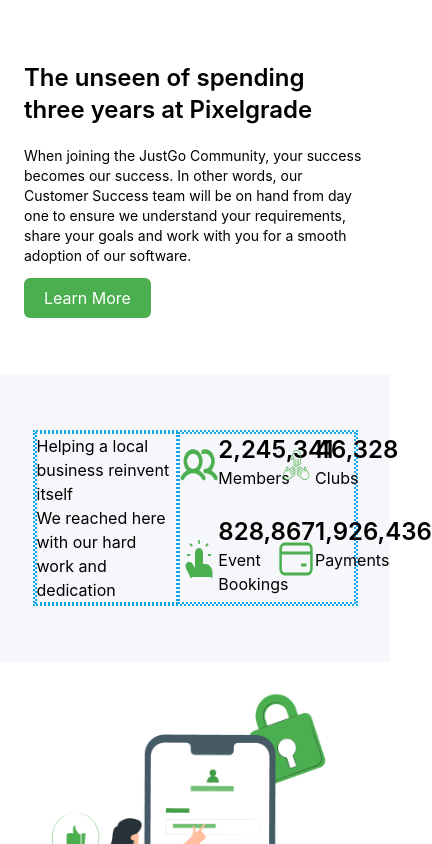
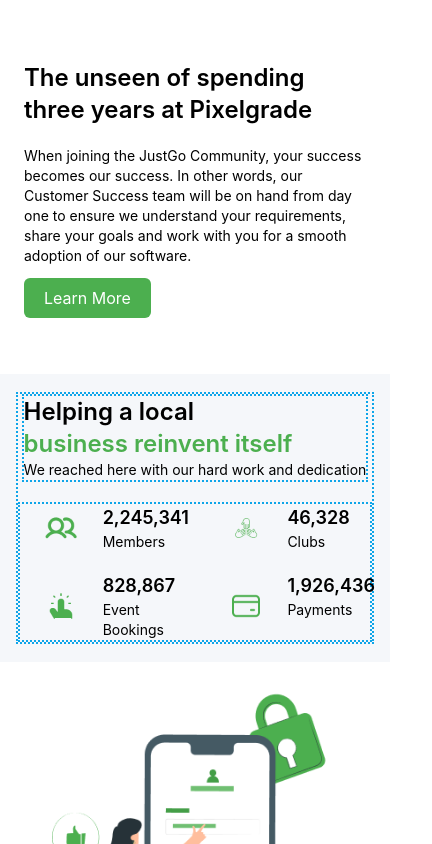
Before and after one commit to imlnr/figma-design, a React (Create React App) app: page / in a window 390 px wide. Shown: the part 2851-3695 px from the top of the page, 432 px wide, since content can reach past the window. Built offline with nearby package versions, Linux system fonts and the light colour scheme.

Commit message:
final commit|

```diff
--- a/src/components/Mcep.jsx
+++ b/src/components/Mcep.jsx
@@ -3,12 +3,13 @@
 const Mcep = ({ img, num, type }) => {
     return (
         <div className='grid grid-cols-2'>
-            <img className='m-auto h-12 w-12' src={img} alt={img} />
-            <div>
-                <h2 className='text-2xl md:text-3xl font-semibold'>{num}</h2>
-                <p className='text-md'>{type}</p>
+            <img className='m-auto h-8 md:h-12 w-8 md:w-12' src={img} alt={img} />
+            <div className='m-0 p-0'>
+                <h2 className='text-lg md:text-3xl font-semibold'>{num}</h2>
+                <p className='text-sm md:text-md'>{type}</p>
             </div>
         </div>
+
     )
 }
 
--- a/src/pages/Home.jsx
+++ b/src/pages/Home.jsx
@@ -25,7 +25,7 @@
 
 const Home = () => {
     return (
-        <div className="min-h-screen">
+        <div className="min-h-screen w-full">
             <div className="flex flex-col items-center justify-around py-10 md:py-20 bg-[#F5F7FA]">
                 <div className='w-10/12 flex flex-col-reverse md:flex-row items-center justify-between px-4 md:px-0'>
                     <div className='flex flex-col gap-3 items-center md:items-start text-center md:text-left'>
@@ -69,17 +69,8 @@
                     </div>
                 </div>
             </div>
-            {/* <div className='mt-7'>
-                <div className='w-9/12 m-auto flex items-center justify-between gap-10'>
-                    <img src={pass} alt="" />
-                    <div className='w-1/2'>
-                        <h1 className='text-4xl md:text-4xl font-semibold mb-5'>The unseen of spending three years at Pixelgrade</h1>
-                        <p>When joining the JustGo Community, your success becomes our success. In other words, our Customer Success team will be on hand from day one to ensure we understand your requirements, share your goals and work with you for a smooth adoption of our software.</p>
-                        <button className='bg-[#4CAF4F] text-white px-5 py-2 mt-3 rounded-md'>Learn More</button>
-                    </div>
-                </div>
-            </div> */}
-            <div className='mt-7 py-8'>
+
+            <div className='mt-7 py-8 '>
                 <div className='w-full md:w-9/12 lg:w-10/12 xl:w-9/12 mx-auto flex flex-col lg:flex-row items-center justify-between gap-10'>
                     <img src={pass} alt="" />
                     <div className='w-full xl:w-1/2 sm:11/12 p-6 md:w-11/12'>
@@ -91,20 +82,21 @@
             </div>
 
             <div className='w-full bg-[#F5F7FA] h-72 flex items-center justify-center'>
-                <div className='w-10/12 border-dotted border-2 border-sky-500 flex justify-around'>
-                    <div className='border-dotted border-2 border-sky-500 self-center'>
-                        <h3>Helping a local</h3>
-                        <h3>business reinvent itself</h3>
-                        <p>We reached here with our hard work and dedication</p>
+                <div className='w-11/12 md:w-3/4 lg:w-2/3 border-dotted border-2 border-sky-500 flex flex-col md:flex-row justify-around'>
+                    <div className='border-dotted border-2 border-sky-500 self-center mb-5 md:mb-0 md:mr-5'>
+                        <h3 className='text-2xl md:text-4xl font-semibold'>Helping a local</h3>
+                        <h3 className='text-2xl md:text-4xl font-semibold text-[#4CAF4F]'>business reinvent itself</h3>
+                        <p className='text-sm'>We reached here with our hard work and dedication</p>
                     </div>
                     <div className='grid grid-cols-2 gap-5 border-dotted border-2 border-sky-500'>
-                        <Mcep img={icon4} num={"2,245,341"} type={"Members"}/>
-                        <Mcep img={icon5} num={"46,328"} type={"Clubs"}/>
-                        <Mcep img={icon6} num={"828,867"} type={"Event Bookings"}/>
-                        <Mcep img={icon7} num={"1,926,436"} type={"Payments"}/>
+                        <Mcep img={icon4} num={"2,245,341"} type={"Members"} />
+                        <Mcep img={icon5} num={"46,328"} type={"Clubs"} />
+                        <Mcep img={icon6} num={"828,867"} type={"Event Bookings"} />
+                        <Mcep img={icon7} num={"1,926,436"} type={"Payments"} />
                     </div>
                 </div>
             </div>
+
 
             <div className='mt-7'>
                 <div className='w-full md:w-9/12 lg:w-10/12 xl:w-9/12 mx-auto flex flex-col lg:flex-row items-center justify-between gap-10'>
```
